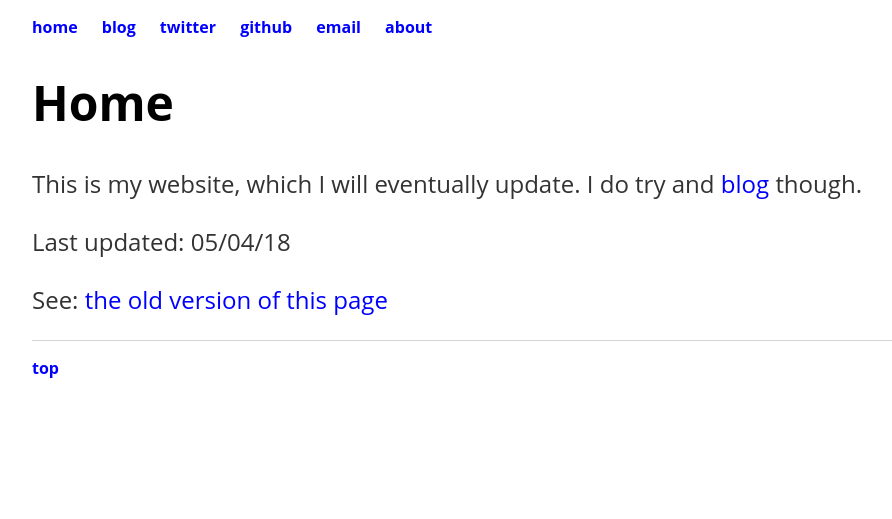
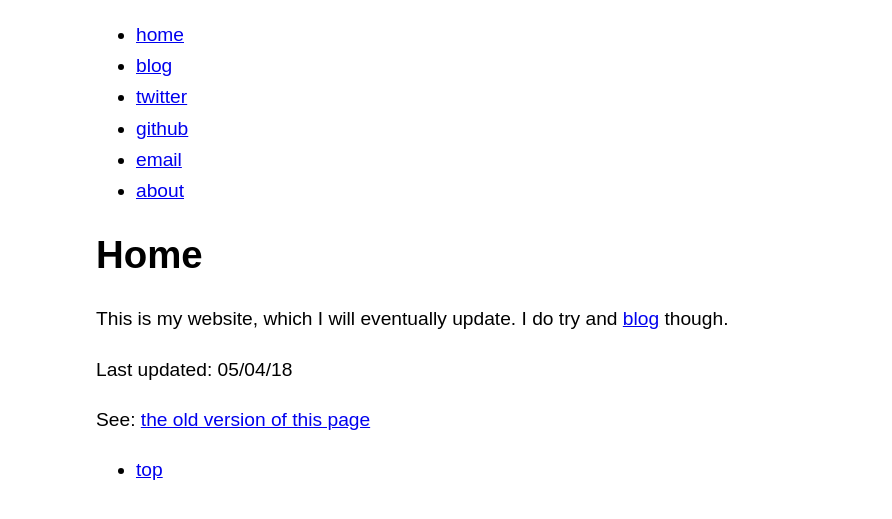
Before and after one commit to bentrevett/bentrevett.github.io, a Jekyll site: the page built from index.html, in a window 1280 px wide. Shown: the top 519 px of the page, without its empty margins (160-1052 px from the left). Built offline with Jekyll 4.4.1, drawn with Linux system fonts in a browser that asks for light colours.

Commit message:
analytics now uses relative tracking ID
messed with some CSS

```diff
--- a/_includes/analytics.html
+++ b/_includes/analytics.html
@@ -1,5 +1,5 @@
 <!-- Global site tag (gtag.js) - Google Analytics -->
-<script async src="https://www.googletagmanager.com/gtag/js?id=UA-124821553-1"></script>
+<script async src="https://www.googletagmanager.com/gtag/js?id={{ site.google_analytics }}"></script>
 <script>
   window.dataLayer = window.dataLayer || [];
   function gtag(){dataLayer.push(arguments);}
--- a/css/main.css
+++ b/css/main.css
@@ -1,4 +1,4 @@
-body {
+/*body {
     font-family:'Open Sans', 'Helvetica Neu','Helvetica','Arial','Sans-Serif';
     width: 70%;
     margin: 60px auto;
@@ -44,6 +44,17 @@ div li {
     font-size: 1.5em;
     line-height: 1.4em;
     color: #333;
+}*/
+
+body{
+    margin:1em auto;
+    max-width:40em;
+    padding:0 .62em;
+    font:1.2em/1.62em sans-serif;
+}
+
+h1,h2,h3{
+    line-height:1.2em;
 }
 
 code {
```
